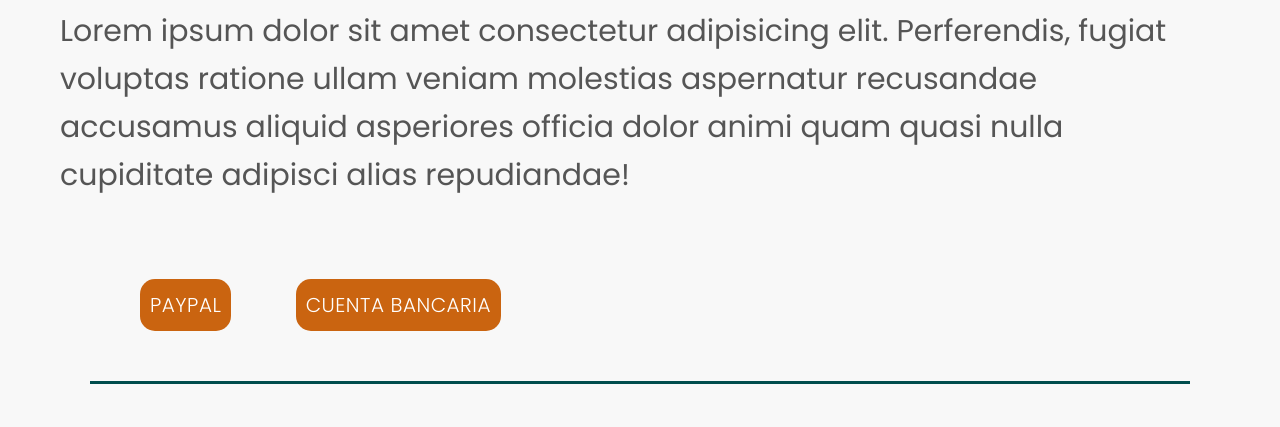
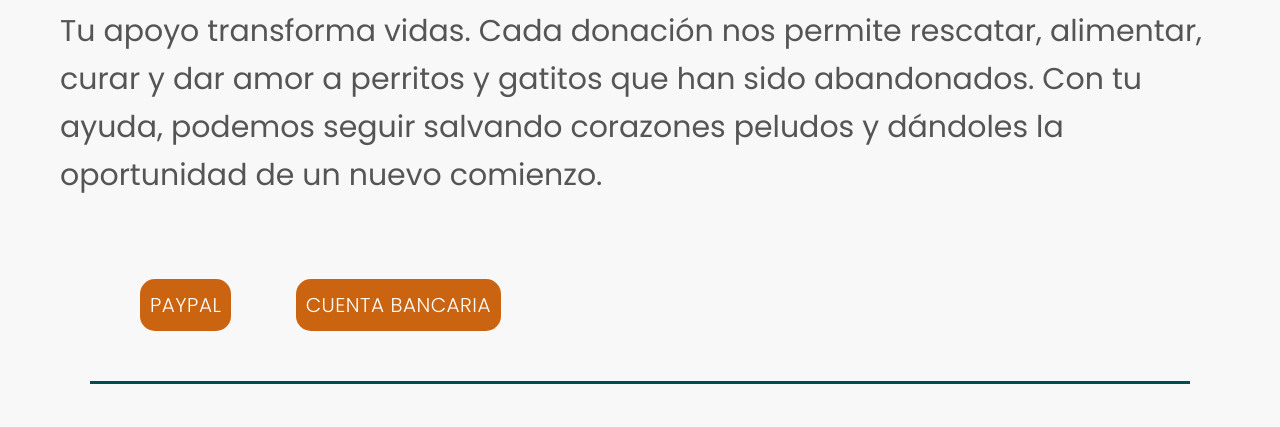
Before and after one commit to briyithM/Marcando-huellas, a plain HTML site: page donaciones.html in a window 1280 px wide. Shown: the part 341-768 px from the top of the page. Drawn offline with Linux system fonts and the light colour scheme; some packages are replaced by stand-ins of ours; a web font is replaced by a local one.

Commit message:
Update donaciones.html

```diff
--- a/donaciones.html
+++ b/donaciones.html
@@ -28,7 +28,7 @@
         <section class="inicio-donaciones">
             <article class="inicio-donaciones-text">
                  <h1>Dona para hacer <br> la diferencia. </h1>
-                <p>Lorem ipsum dolor sit amet consectetur adipisicing elit. Perferendis, fugiat voluptas ratione ullam veniam molestias aspernatur recusandae accusamus aliquid asperiores officia dolor animi quam quasi nulla cupiditate adipisci alias repudiandae!</p>
+                <p>Tu apoyo transforma vidas. Cada donación nos permite rescatar, alimentar, curar y dar amor a perritos y gatitos que han sido abandonados. Con tu ayuda, podemos seguir salvando corazones peludos y dándoles la oportunidad de un nuevo comienzo.</p>
             </article>
                 <div class="boton-inicio">
                     <a href="#paypal" class="button primary-button">PayPal </a>
```
